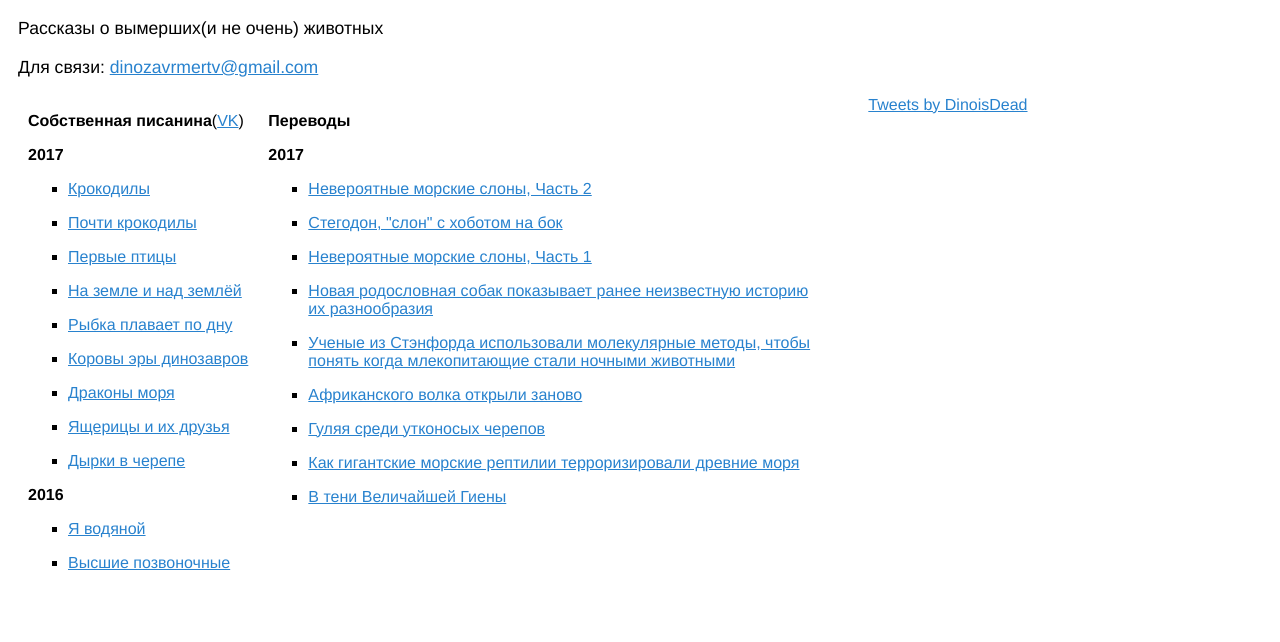
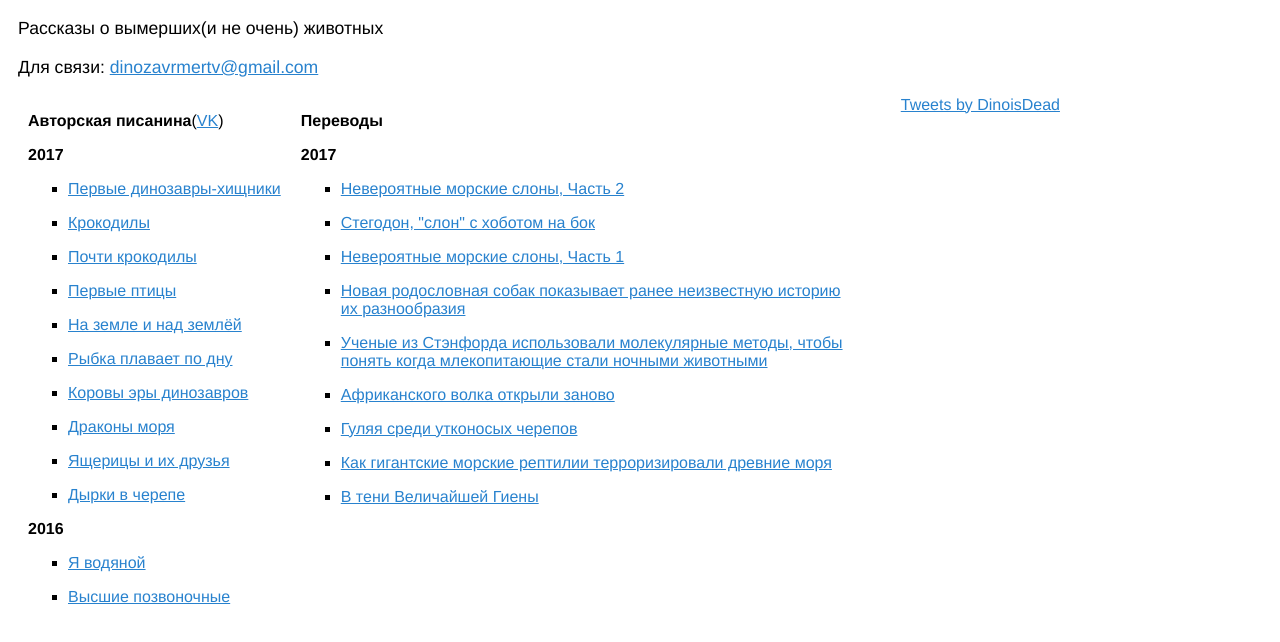
Before and after one commit to DinoisDead/dinoisdead.github.io, a plain HTML site: page index.html in a window 1280 px wide. Shown: the part 58-700 px from the top of the page. Drawn offline with Linux system fonts and the light colour scheme.

Commit message:
Новый авторский материал "Первые динозавры-хищники"
А так-же изменил слово "собственная" на "авторская"

```diff
--- a/index.html
+++ b/index.html
@@ -106,9 +106,10 @@
 </div>
 <div class ="layout">
  <div class ="content1">
-	<p><b>Собственная писанина</b>(<a href="https://vk.com/dinosaurisdead">VK</a>)</p>
+	<p><b>Авторская писанина</b>(<a href="https://vk.com/dinosaurisdead">VK</a>)</p>
 	<p><strong>2017</strong></p>
    <ul type="square">
+   <li><p><a href="https://docs.google.com/document/d/1Lnz9sXv8EjCf2EwP2X1yRL7Jp9RLdSHJpIp75MZAh5w/edit?usp=sharing">Первые динозавры-хищники</a></p></li>
    <li><p><a href="https://docs.google.com/document/d/1GutXt_vajf2cDFLRvfcvVXfK1uMV0_dh37kyvFX6-Ew/edit?usp=sharing">Крокодилы</a></p></li>
    <li><p><a href="https://docs.google.com/document/d/1D6W3Dz82ZMsgYw49MAe2O-csd3wii8gAKxbn4C0sd-U/edit?usp=sharing">Почти крокодилы</a></p></li>
    <li><p><a href="https://docs.google.com/document/d/1C3uaxx-0lG1FmAbkth1Tjek2fWSU4WeKhTxPqLZ3WsA/edit?usp=sharing">Первые птицы</a></p></li>
```
